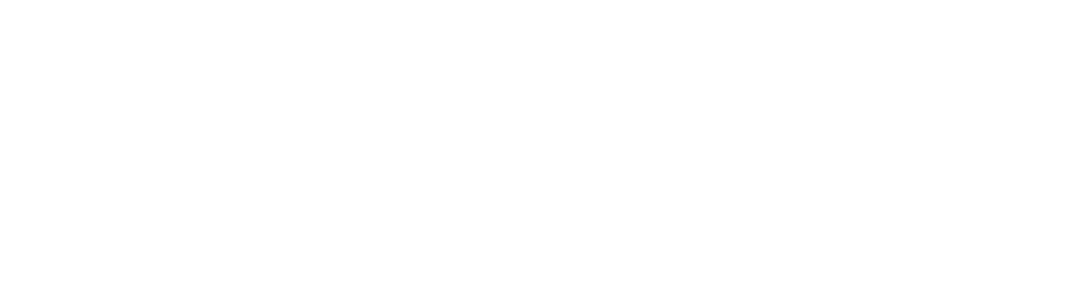
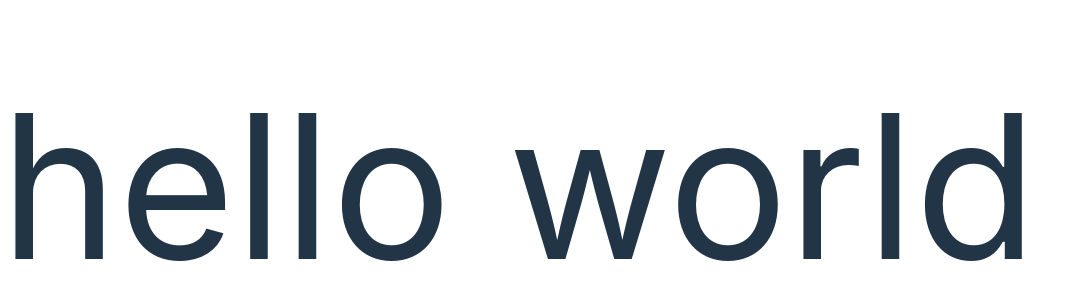
Before and after one commit to Barter-Website/Frontend, a React (Vite) app in the folder vite-project/: page /signinpage in a window 1280 px wide. Before the commit this address had no page. Shown: the part 214-514 px from the top of the page, without its empty margins (0-1070 px from the left). Built offline with nearby package versions, Linux system fonts and the light colour scheme.

Commit message:
회원가입 페이지 구현

```diff
--- a/vite-project/src/App.jsx
+++ b/vite-project/src/App.jsx
@@ -2,6 +2,7 @@
 import { BrowserRouter, Routes, Route } from 'react-router-dom';
 
 import SignUpPage from './pages/SignUpPage';
+import SignInPage from './pages/SignInPage';
 
 const App = () => {
   return (
@@ -11,6 +12,8 @@
         {/* 회원가입 페이지 */}
         <Route path="/" element={<SignUpPage />} />
 
+        {/* 회원가입 페이지 */}
+        <Route path="/signinpage" element={<SignInPage />} />
 
 
       </Routes>
--- /dev/null
+++ b/vite-project/src/pages/SignInPage/index.jsx
@@ -0,0 +1,13 @@
+import React, { useState } from 'react';
+import * as styled from './styles';
+
+
+const SignInPage = () => {
+    return(
+        <styled.Container>
+            hello world
+        </styled.Container>
+    )
+}
+
+export default SignInPage;
--- /dev/null
+++ b/vite-project/src/pages/SignInPage/styles.jsx
@@ -0,0 +1,5 @@
+import styled from 'styled-components';
+
+export const Container = styled.div`
+    font-size: 200px;
+`;
```
